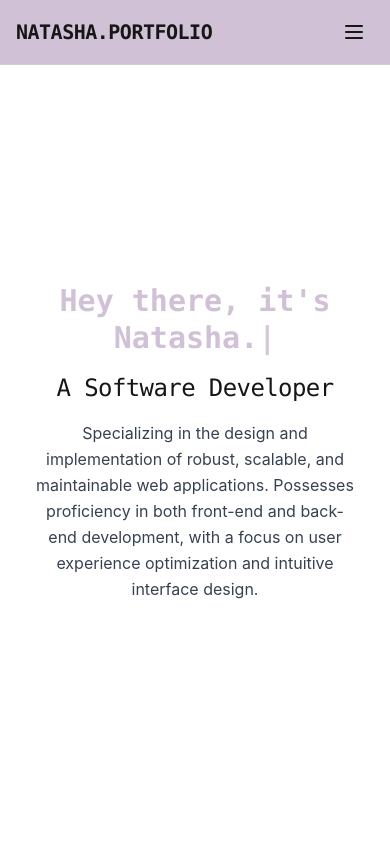
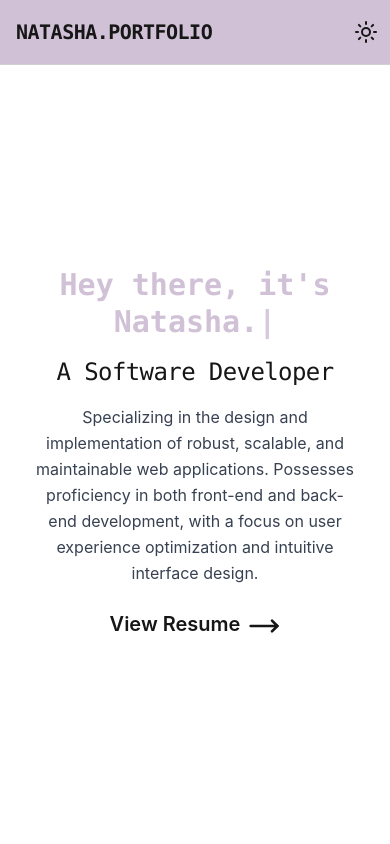
Before and after one commit to natashaejercito/natasha-portfolio, a React (Vite) app: page / in a window 390 px wide. Shown: the top 844 px of the page. Built offline with nearby package versions, Linux system fonts and the light colour scheme.

Commit message:
updated resume button

```diff
--- a/src/components/NavBar.jsx
+++ b/src/components/NavBar.jsx
@@ -39,14 +39,14 @@ const NavBar = () => {
             <UserStar className="size-4 lg:size-5" />
             <span className="hidden lg:inline">About</span>
           </Link> */}
-          <Link
+          {/* <Link
             to="https://drive.google.com/file/d/1oEo32fsbLnwKA4SVaZTZW7Bjv7qmjc2Y/view?usp=sharing"
             className="btn btn-sm lg:btn-md btn-primary bg-primary border-1"
             target="_blank"
           >
             <FileText className="size-4 lg:size-5" />
             <span className="hidden lg:inline">Resume</span>
-          </Link>
+          </Link> */}
           <label className="swap swap-rotate ">
             <input type="checkbox" className="theme-controller" value="dark" />
 
@@ -66,22 +66,36 @@ const NavBar = () => {
         </div>
 
         {/* Mobile Menu Button */}
-        <button
+        <label className="swap swap-rotate md:hidden flex p-2 items-center justify-center">
+          <input type="checkbox" className="theme-controller" value="dark" />
+
+          {/* sun icon */}
+          <Sun className="swap-off w-6 h-6 absolute" />
+          {/* moon icon */}
+          <Moon className="swap-on w-6 h-6 absolute" />
+        </label>
+        {/* <button
           onClick={() => setIsOpen(!isOpen)}
-          className="block md:hidden p-2 flex-shrink-0"
+          className="block md:hidden p-2 "
           aria-label="Toggle menu"
         >
           <Menu className="size-6" />
-        </button>
+        </button> */}
       </div>
+      {/* Mobile Navigation */}
+      {/* <div
+        className={`${isOpen ? "block" : "hidden"} md:hidden bg-primary  p-4 `}
+      > */}
+      {/* <label className="swap swap-rotate block md:hidden p-2 flex-shrink-0">
+        <input type="checkbox" className="theme-controller" value="dark" /> */}
 
-      {/* Mobile Navigation */}
-      <div
-        className={`${
-          isOpen ? "block" : "hidden"
-        } md:hidden bg-primary bg-opacity-95 space-y-2 p-4 w-full`}
-      >
-        {/* <Link
+      {/* sun icon */}
+      {/* <Sun className="swap-off w-6 h-6" /> */}
+      {/* moon icon */}
+      {/* <Moon className="swap-on w-6 h-6" /> */}
+      {/* </label> */}
+
+      {/* <Link
           to="/"
           className="btn btn-primary bg-base-200 border-2 w-full flex justify-center gap-2"
           onClick={() => setIsOpen(false)}
@@ -97,7 +111,7 @@ const NavBar = () => {
           <UserStar className="size-5" />
           <span>About</span>
         </Link> */}
-        <Link
+      {/* <Link
           to="https://drive.google.com/file/d/1zCt7cB-_BRDeCDnAXwz4f2q9A2uZ-TIj/view?usp=sharing"
           target="_blank"
           className="btn btn-primary bg-base-200 border-2 w-full flex justify-center gap-2"
@@ -105,8 +119,8 @@ const NavBar = () => {
         >
           <FileText className="size-5" />
           <span>Resume</span>
-        </Link>
-        {/* <Link
+        </Link> */}
+      {/* <Link
           to="/hobbies"
           className="btn btn-primary bg-base-200 border-2 w-full flex justify-center gap-2"
           onClick={() => setIsOpen(false)}
@@ -114,7 +128,7 @@ const NavBar = () => {
           <BookHeart className="size-5" />
           <span>Alter Ego</span>
         </Link> */}
-      </div>
+      {/* </div> */}
     </nav>
   );
 };
--- a/src/pages/HomePage.jsx
+++ b/src/pages/HomePage.jsx
@@ -3,7 +3,7 @@ import NavBar from "../components/NavBar";
 import ProjectCards from "../components/ProjectCards";
 import Typewriter from "../components/Typewriter";
 import { Link } from "react-router";
-import { Linkedin, Github, Instagram } from "lucide-react";
+import { Linkedin, Github, Instagram, MoveRight } from "lucide-react";
 import AboutMePage from "./AboutMePage";
 
 const HomePage = () => {
@@ -32,6 +32,17 @@ const HomePage = () => {
                 focus on user experience optimization and intuitive interface
                 design.
               </p>
+
+              <Link
+                to="https://drive.google.com/file/d/1oEo32fsbLnwKA4SVaZTZW7Bjv7qmjc2Y/view?usp=sharing"
+                target="_blank"
+                className="w-full flex justify-center gap-2 group"
+              >
+                <span className="transition-colors duration-300 group-hover:text-primary text-xl font-semibold break-words">
+                  View Resume
+                </span>
+                <MoveRight className="size-8 transition-all duration-300 hover-group:scale-125 group-hover:translate-x-2 group-hover:text-primary" />
+              </Link>
             </div>
           </div>
         </div>
```
